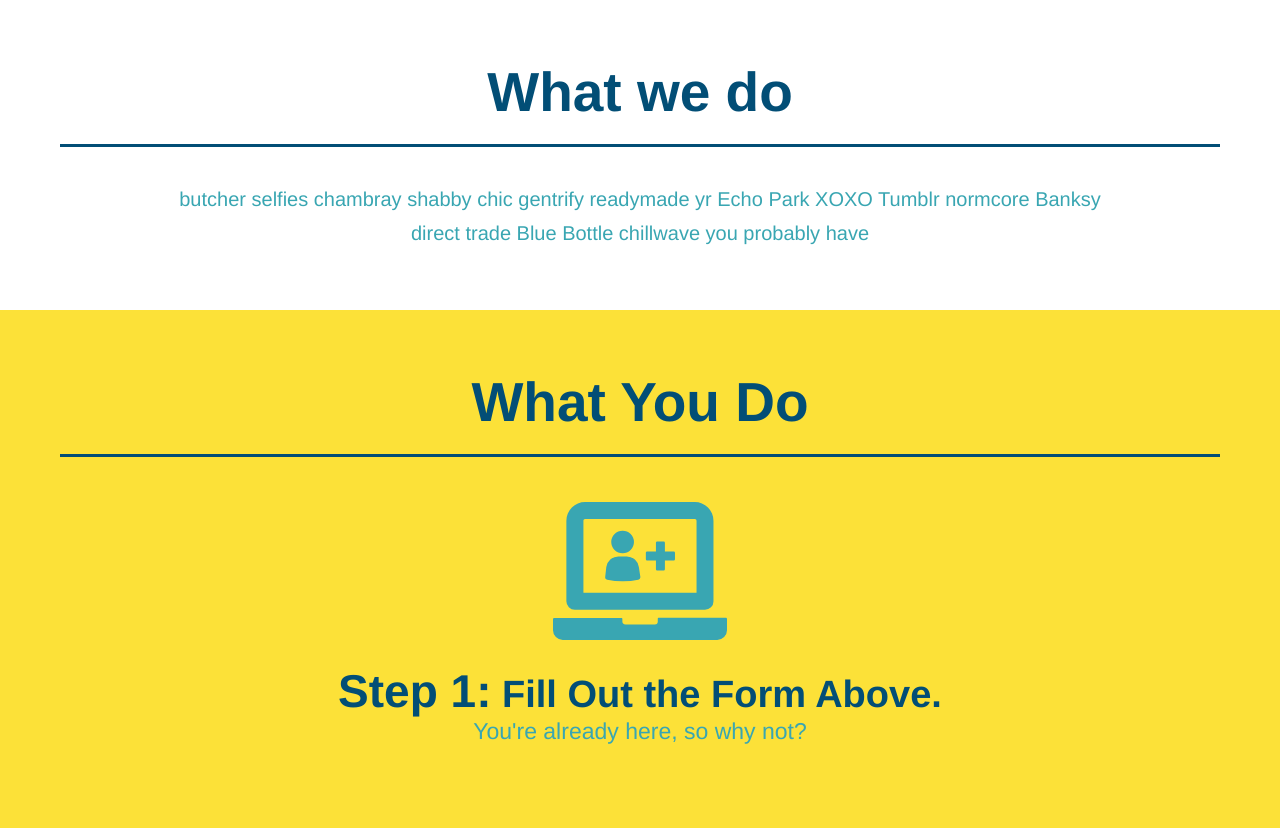
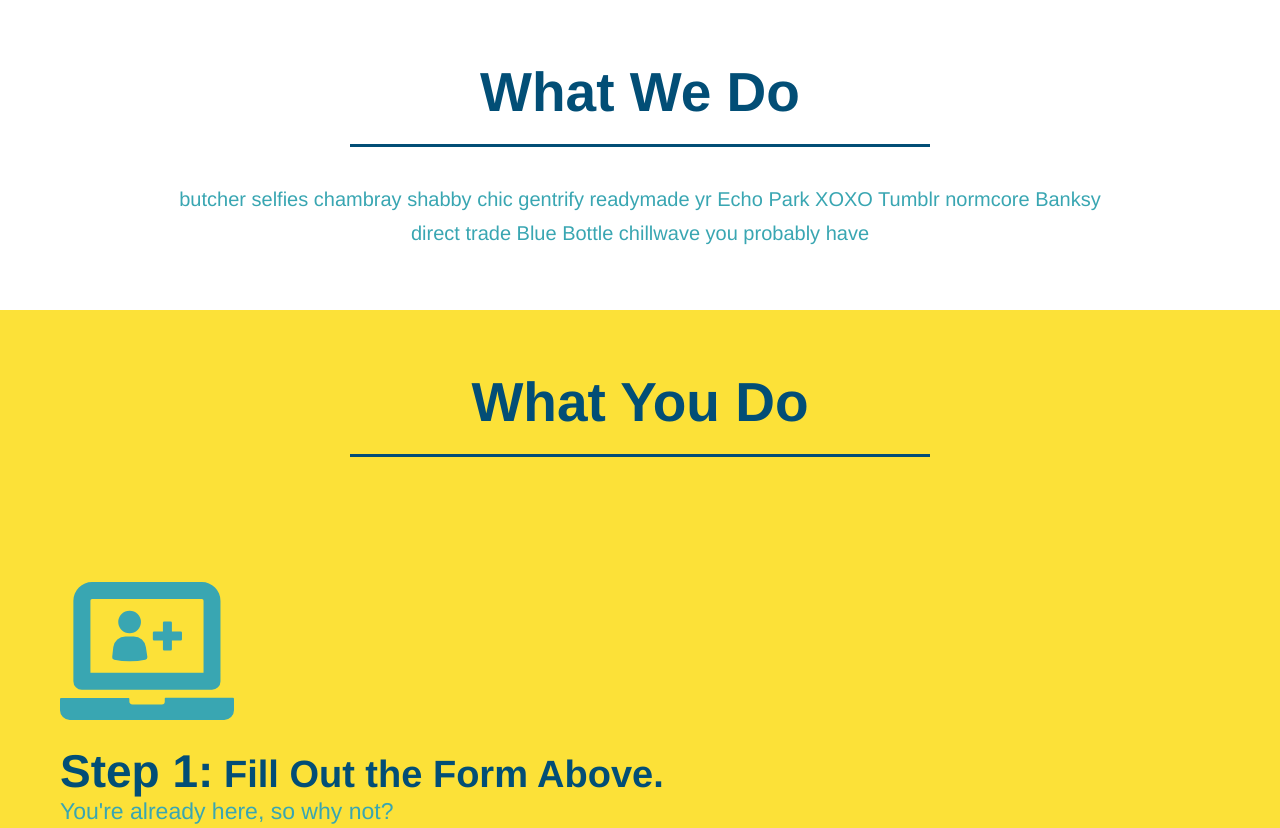
Before and after one commit to mackenzieabe/run-buddy, a plain HTML site: page index.html in a window 1280 px wide. Shown: the part 713-1541 px from the top of the page. Drawn offline with Linux system fonts and the light colour scheme.

Commit message:
created h2 flexbox

```diff
--- a/assets/css/style.css
+++ b/assets/css/style.css
@@ -134,28 +134,28 @@ border:none;
 padding: 10px 20px;
 font-size: 16px;
 }
-.intro {
-    text-align: center;
-}
+
 .intro p {
     line-height: 1.7;
     color:#39a6b2;
     width: 80%;
     font-size: 20px;
     margin: 0 auto;
+    text-align: center;
 }
 .steps {
-    text-align: center;
     background: #fce138;
 }
 .section-title {
     font-size: 55px;
     color:#024e76;
-    margin-bottom: 35px;
-    padding: 0 100px 20px 100px;
-    display: inline block;
     border-bottom: 3px solid;
+    padding-bottom: 20px;
+    text-align: center;
+    margin: 0 auto 35px auto;
+    width: 50%;
 }
+
 .primary-border {
     border-color: #fce138;
 
@@ -182,9 +182,9 @@ font-size: 16px;
 .steps span {
     font-size: 38px;
 }
-.trainers {
-    text-align: center;
-}
+.trainers
+
+
 .trainer {
     width: 900px;
     margin: 0 auto 30px auto;
@@ -222,7 +222,6 @@ font-size: 16px;
     line-height: 1.3;
 }
 .contact {
-    text-align: center;
     background: #024e76;
 }
 .contact h2 {
@@ -253,3 +252,6 @@ font-size: 16px;
 .contact-info a {
     color:#fce138
 }
+.flex-row {
+    display: flex;
+}
--- a/index.html
+++ b/index.html
@@ -83,14 +83,21 @@
         </section>
 
         <section id="what-we-do" class="intro">
-            <h2 class= "section-title primary border">What we do</h2>
-            <p>
-                butcher selfies chambray shabby chic gentrify readymade yr Echo Park XOXO Tumblr normcore Banksy direct trade Blue Bottle chillwave you probably have
-            </p>
+            <div class="flex-row"></div>
+                <h2 class= "section-title primary border">What We Do</h2>
+            </div>
+            <div class="flex-row">
+                <p>
+                    butcher selfies chambray shabby chic gentrify readymade yr Echo Park XOXO Tumblr normcore Banksy direct trade Blue Bottle chillwave you probably have
+                </p>
+            </div>
+
         </section>
 
         <section id="what-you-do" class="steps">
-            <h2 class="section-title secondary border">What You Do</h2>
+            <div class="flex-row">
+                <h2 class="section-title secondary border">What You Do</h2>
+            </div>
             <div>
                 <img src="./assets/images/step-1.svg" alt=""/>
                 <h3> Step 1:<span> Fill Out the Form Above.</span></h3>
@@ -114,9 +121,11 @@
         </section>
 
         <section id="your-trainers" class="trainers">
+            <div class="flex-row">
             <h2 class="section-title primary border">
                  Meet The Trainers
             </h2>
+            </div>
             <article class="trainer">
                 <img src="./assets/images/trainer-1.j pg" alt="Arron Stephens in his workout clothes, ready to pump iron"/>
                 <div class="trainer-bio text-left">
```
